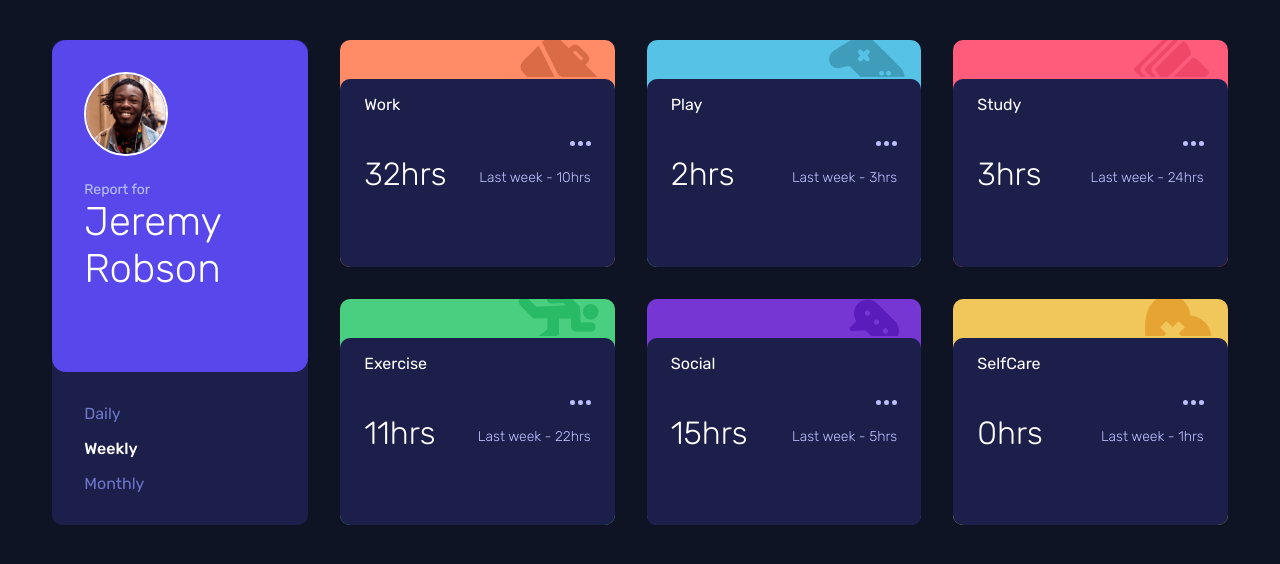
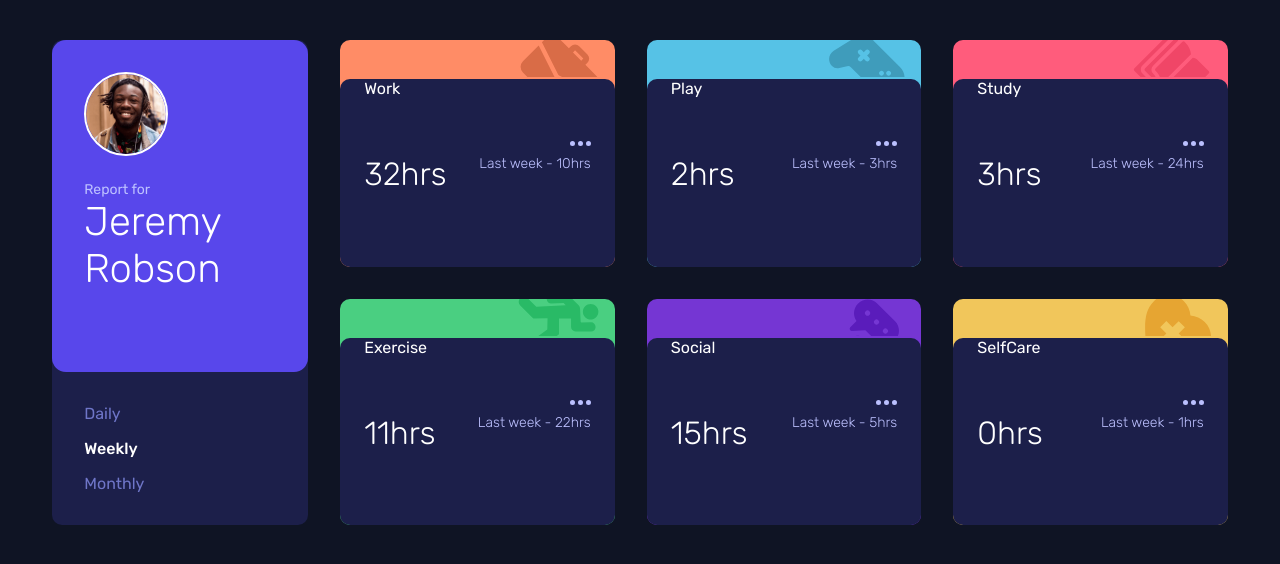
Before and after one commit to Sebosun/frontend-mentor-, a React (Vite) app: page / in a window 1280 px wide. Shown: the top 564 px of the page. Built offline with nearby package versions, Linux system fonts and the light colour scheme.

Commit message:
removing globally padding from paragraphs titles etc

```diff
--- a/src/App.scss
+++ b/src/App.scss
@@ -43,15 +43,21 @@ h1 {
   color: white;
   font-size: 24px;
   font-weight: 500;
+  padding: 0;
+  margin: 0;
 }
 
 p {
   font-size: 14px;
   font-weight: 300;
   color: $paleBlue;
+  padding: 0;
+  margin: 0;
 }
 
 li {
   color: $desaturatedBlue;
   font-weight: 400;
+  padding: 0;
+  margin: 0;
 }
```
